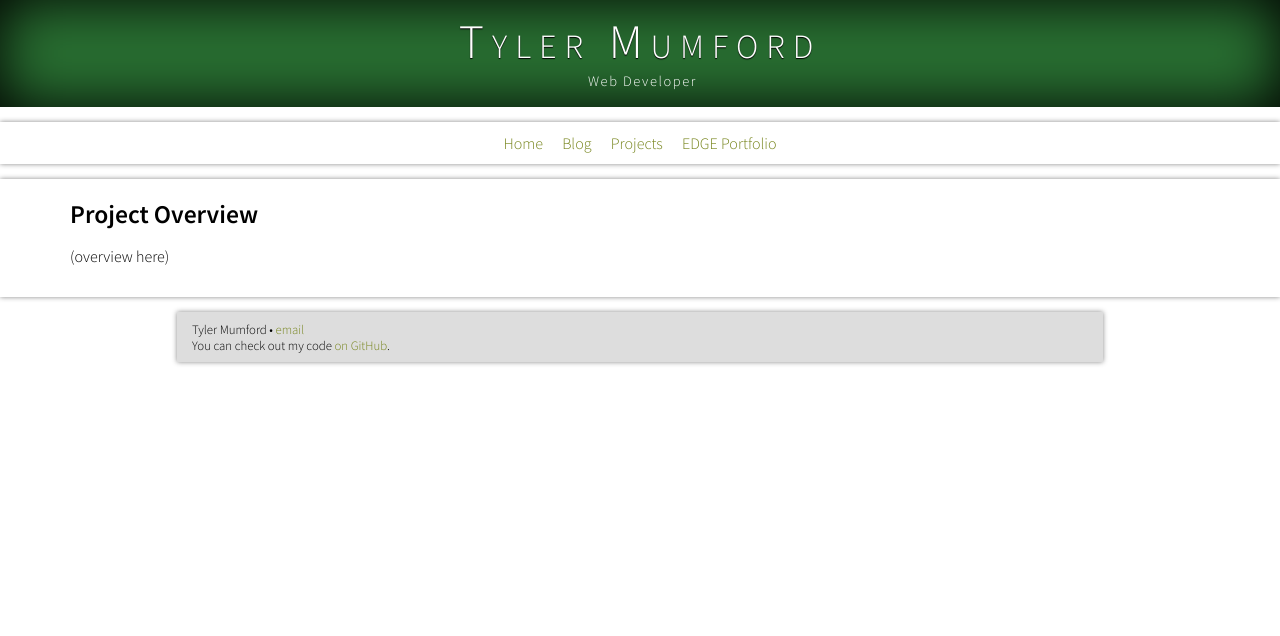
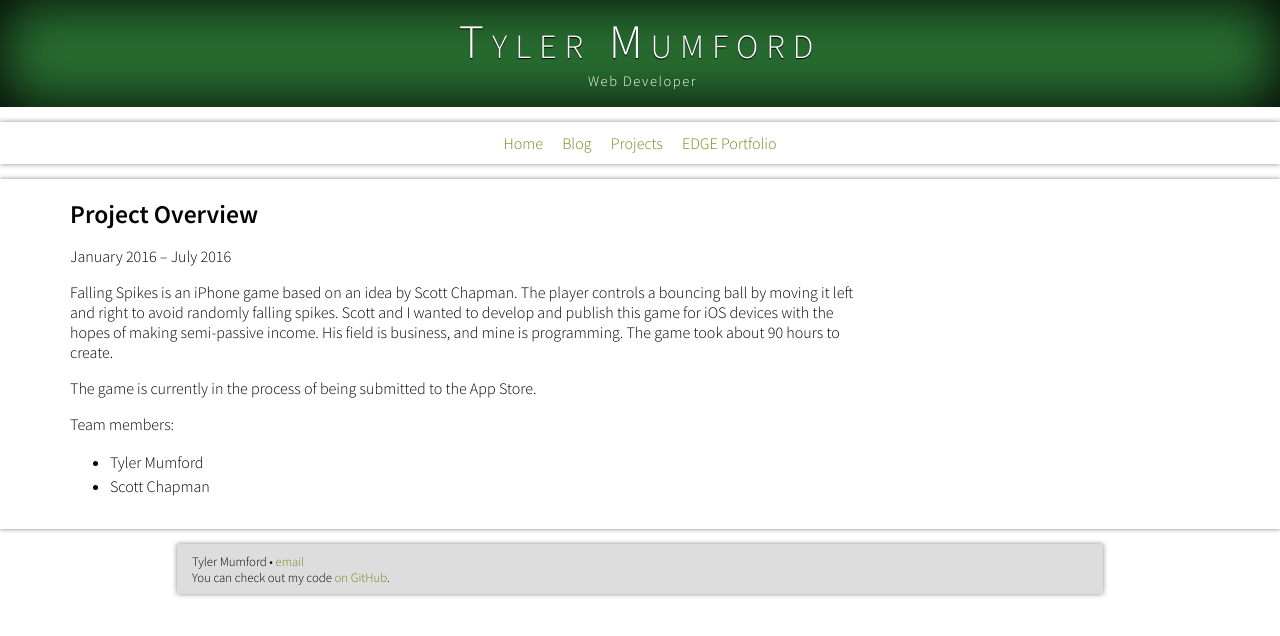
Before and after one commit to tylermumford/website-old, a Jekyll site: the page built from edge/overview.md, in a window 1280 px wide. Shown: the top 636 px of the page. Built offline with Jekyll 4.4.1, drawn with Linux system fonts in a browser that asks for light colours; comment, search, counter and statistics services are not loaded.

```diff
--- a/edge/overview.md
+++ b/edge/overview.md
@@ -5,4 +5,15 @@ title: Project Overview
 
 ## Project Overview
 
-(overview here)
+<!-- Copied to/from the LinkedIn project. -->
+
+January 2016 -- July 2016
+
+Falling Spikes is an iPhone game based on an idea by Scott Chapman. The player controls a bouncing ball by moving it left and right to avoid randomly falling spikes. Scott and I wanted to develop and publish this game for iOS devices with the hopes of making semi-passive income. His field is business, and mine is programming. The game took about 90 hours to create.
+
+The game is currently in the process of being submitted to the App Store.
+
+Team members:
+
+- Tyler Mumford
+- Scott Chapman
```
Also changed, not shown: edge/details.md (+3 -1 lines), edge/reflection.md (+6 -2 lines).
